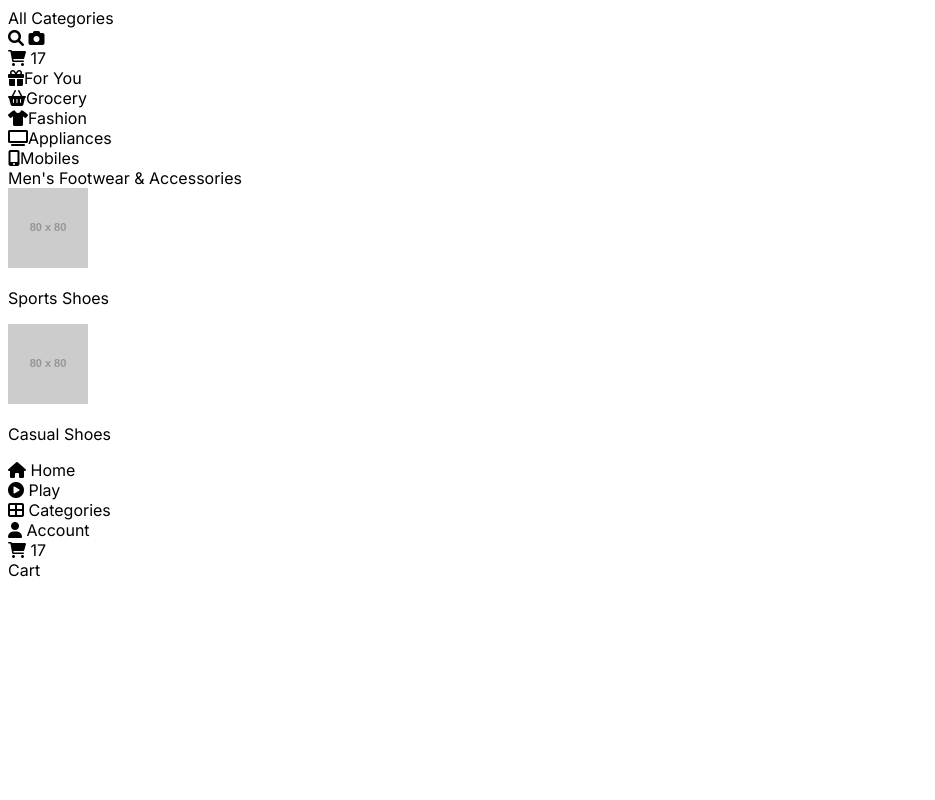
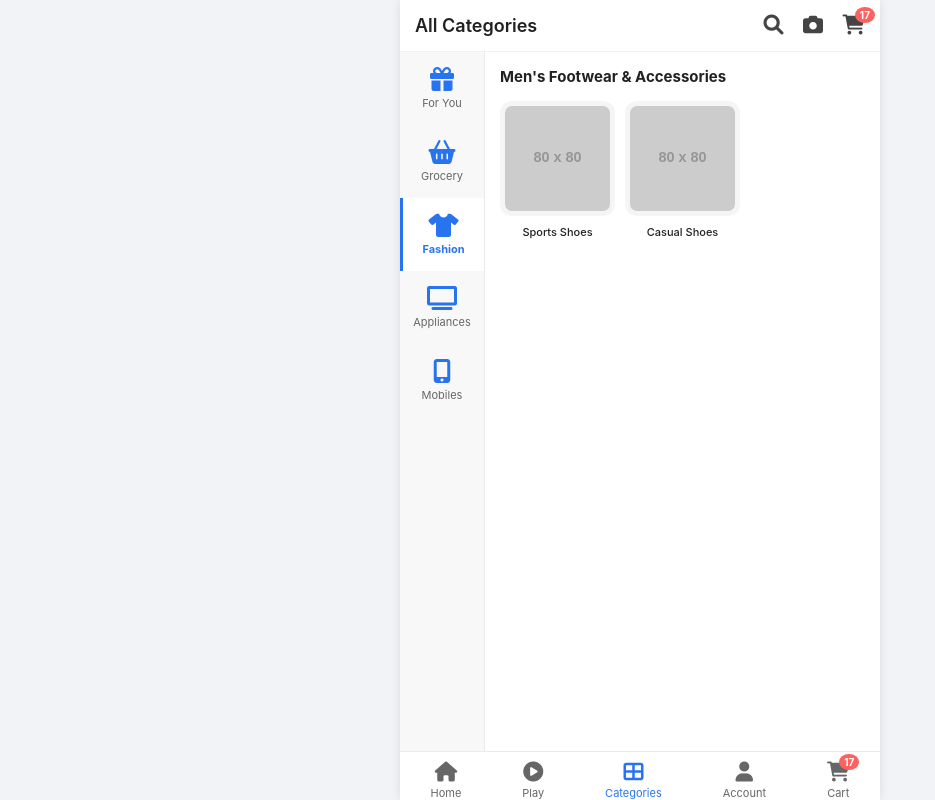
Before and after one commit to shailu666687-cyber/Flipstore, a plain HTML site: page index.html in a window 1280 px wide. Shown: the whole page, without its empty margins (0-935 px from the left). Drawn offline with Linux system fonts and the light colour scheme; placeholder pictures from the web are drawn by us.

Commit message:
Update style.css with new layout and styles
Refactor CSS styles for improved layout and design.

```diff
--- a/style.css
+++ b/style.css
@@ -1,14 +1,166 @@
-@import url('https://fonts.googleapis.com/css2?family=Inter:wght@400;500;600;700;800&display=swap');
-* { font-family: 'Inter', sans-serif; -webkit-tap-highlight-color: transparent; }
-body { overscroll-behavior-y: none; }
-::-webkit-scrollbar { display: none; }
+* {
+    margin: 0;
+    padding: 0;
+    box-sizing: border-box;
+    font-family: -apple-system, BlinkMacSystemFont, "Segoe UI", Roboto, Helvetica, Arial, sans-serif;
+}
 
-.fade-in { animation: fadeIn 0.3s ease; }
-@keyframes fadeIn { from { opacity: 0; transform: translateY(10px); } to { opacity: 1; transform: translateY(0); } }
+body {
+    background-color: #f1f3f6; /* Flipkart background color */
+    color: #212121;
+}
 
-.toast-anim { animation: toastIn 0.3s cubic-bezier(0.2, 0.8, 0.2, 1) forwards; }
-@keyframes toastIn { from { transform: translateY(-100%); opacity: 0; } to { transform: translateY(0); opacity: 1; } }
+.app-container {
+    display: flex;
+    flex-direction: column;
+    height: 100vh;
+    max-width: 480px; /* Mobile constraint for desktop testing */
+    margin: 0 auto;
+    background: #fff;
+    position: relative;
+    box-shadow: 0 0 10px rgba(0,0,0,0.1);
+}
 
-.nav-active { color: #2874f0; }
-.nav-active i { transform: scale(1.15); transition: 0.2s; }
-.bottom-sheet { box-shadow: 0 -4px 20px rgba(0,0,0,0.08); }
+/* --- HEADER --- */
+.top-header {
+    display: flex;
+    justify-content: space-between;
+    align-items: center;
+    padding: 15px;
+    background: #fff;
+    border-bottom: 1px solid #f0f0f0;
+    z-index: 10;
+}
+
+.header-title {
+    font-size: 18px;
+    font-weight: 600;
+}
+
+.header-icons i {
+    font-size: 20px;
+    margin-left: 15px;
+    color: #444;
+}
+
+.cart-icon {
+    position: relative;
+    display: inline-block;
+}
+
+.badge {
+    position: absolute;
+    top: -8px;
+    right: -10px;
+    background: #ff6161;
+    color: white;
+    font-size: 10px;
+    padding: 2px 5px;
+    border-radius: 50%;
+    font-weight: bold;
+}
+
+/* --- MAIN LAYOUT (Categories Page) --- */
+.main-layout {
+    display: flex;
+    flex: 1;
+    overflow: hidden; /* Scroll sections individually */
+}
+
+/* Sidebar */
+.sidebar {
+    width: 85px;
+    background: #f8f8f8;
+    overflow-y: auto;
+    border-right: 1px solid #eaeaea;
+}
+
+.side-item {
+    display: flex;
+    flex-direction: column;
+    align-items: center;
+    padding: 15px 5px;
+    font-size: 11px;
+    color: #666;
+    text-align: center;
+    cursor: pointer;
+}
+
+.side-item i {
+    font-size: 24px;
+    margin-bottom: 5px;
+    color: #2874f0; /* Brand Blue */
+}
+
+.side-item.active {
+    background: #fff;
+    color: #2874f0;
+    border-left: 3px solid #2874f0;
+    font-weight: bold;
+}
+
+/* Content Area */
+.content-area {
+    flex: 1;
+    padding: 15px;
+    overflow-y: auto;
+    background: #fff;
+}
+
+.section-title {
+    font-size: 15px;
+    font-weight: bold;
+    margin-bottom: 15px;
+}
+
+.product-grid {
+    display: grid;
+    grid-template-columns: repeat(3, 1fr);
+    gap: 10px;
+}
+
+.product-card {
+    text-align: center;
+}
+
+.product-card img {
+    width: 100%;
+    border-radius: 12px;
+    background: #f5f5f5;
+    padding: 5px;
+}
+
+.product-card p {
+    font-size: 11px;
+    margin-top: 5px;
+    font-weight: 500;
+}
+
+/* --- BOTTOM NAVIGATION --- */
+.bottom-nav {
+    display: flex;
+    justify-content: space-around;
+    align-items: center;
+    background: #fff;
+    padding: 10px 0;
+    border-top: 1px solid #eaeaea;
+    padding-bottom: env(safe-area-inset-bottom, 10px); /* For iOS notches */
+}
+
+.nav-item {
+    display: flex;
+    flex-direction: column;
+    align-items: center;
+    color: #666;
+    font-size: 11px;
+    cursor: pointer;
+}
+
+.nav-item i {
+    font-size: 20px;
+    margin-bottom: 4px;
+}
+
+.nav-item.active {
+    color: #2874f0;
+}
```
